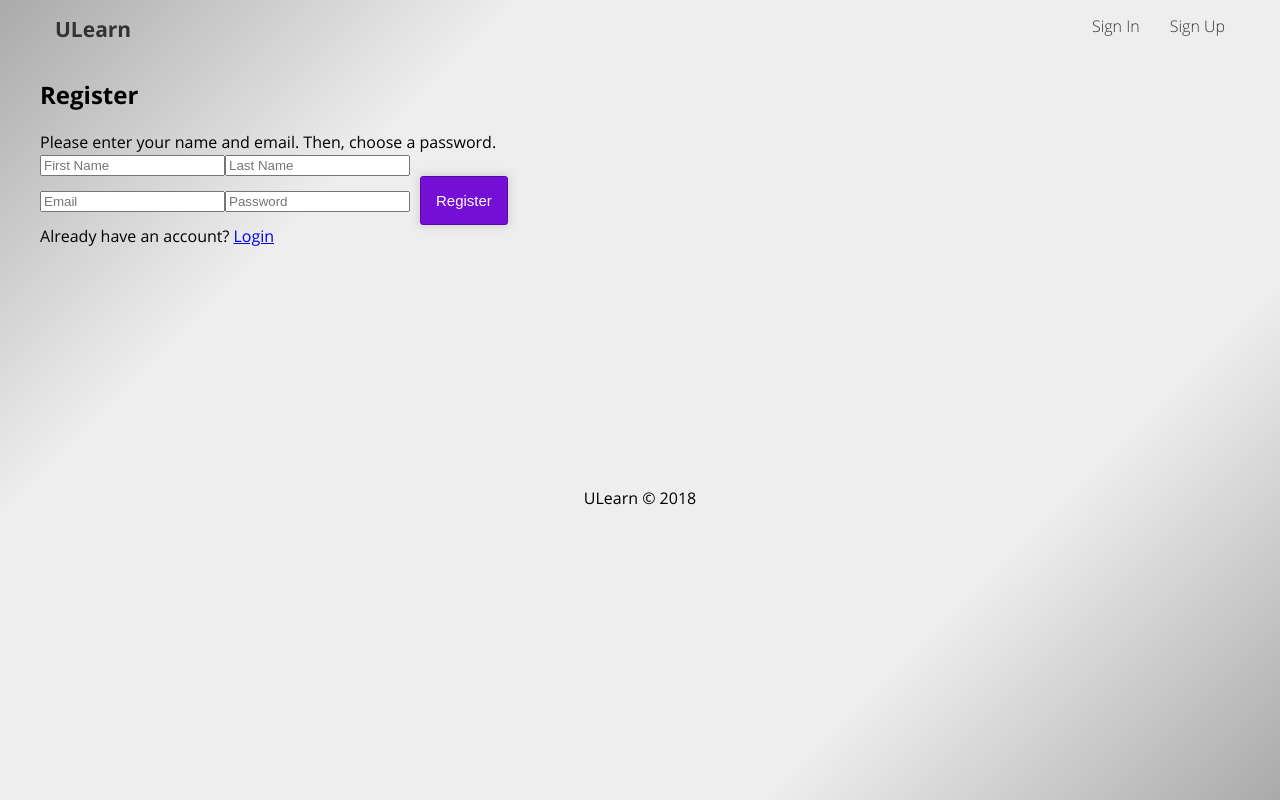
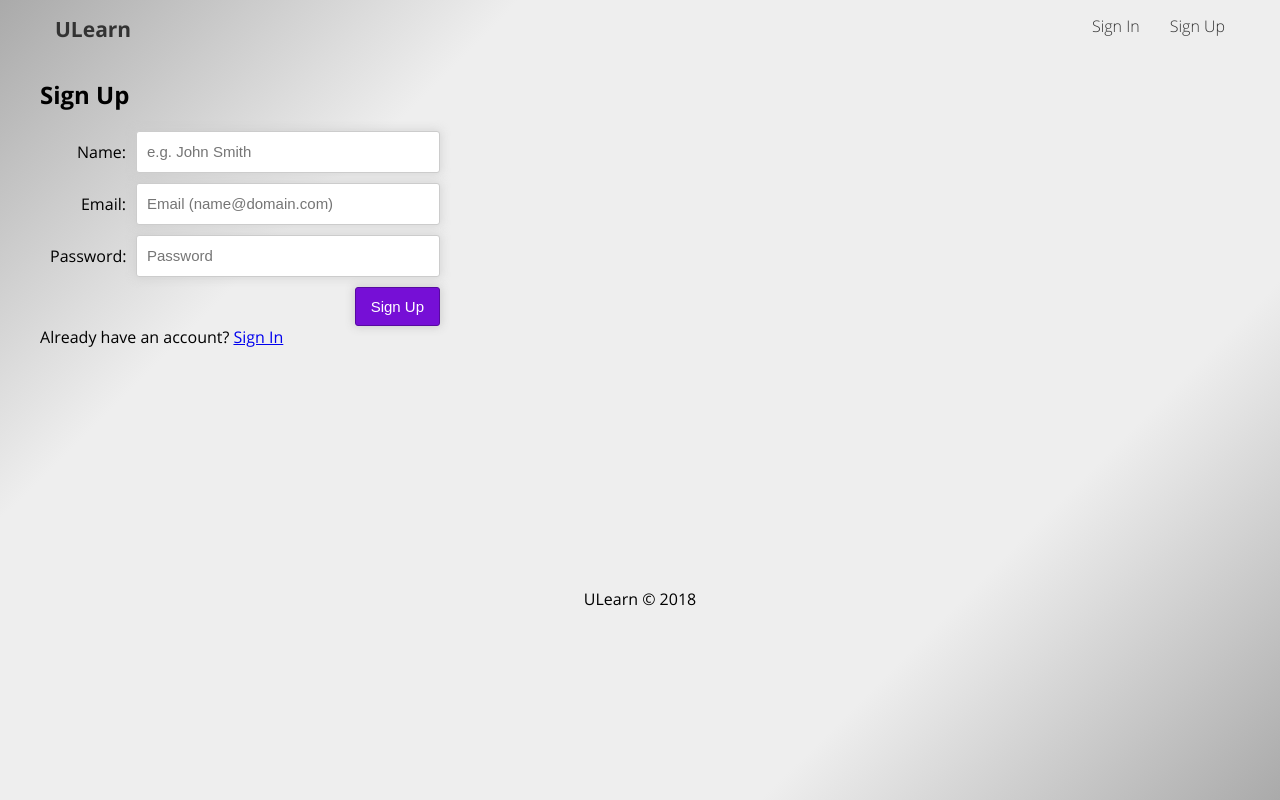
Before and after one commit to sv-uml/ULearn, a React app in the folder src/client/: page /register in a window 1280 px wide. Built offline with nearby package versions, Linux system fonts and the light colour scheme.

Commit message:
[Week 6] Layout consistencies, routing updates and URL fixes

```diff
--- a/src/client/components/auth/Login.tsx
+++ b/src/client/components/auth/Login.tsx
@@ -48,7 +48,7 @@ export class LoginComponent extends React.Component<{}, loginState> {
                     <i className="fa fa-circle-o-notch fa-spin fa-3x fa-fw"></i>
                 </span>
             }
-            <span className="auth-switch">Don't have an account? <Link to="/signup">Register</Link></span>
+            <span className="auth-switch">Don't have an account? <Link to="/register">Register</Link></span>
         </div>
     }
 };
--- a/src/client/components/auth/Register.tsx
+++ b/src/client/components/auth/Register.tsx
@@ -6,7 +6,8 @@ export interface registerState {
     firstName: string,
     lastName: string,
     email: string,
-    password: string
+    password: string,
+    register_pending: boolean
 };
 
 export class RegisterComponent extends React.Component<{}, registerState> {
@@ -17,7 +18,8 @@ export class RegisterComponent extends React.Component<{}, registerState> {
             firstName: "",
             lastName: "",
             email: "",
-            password: ""
+            password: "",
+            register_pending: false
         };
         this.onSubmit = this.onSubmit.bind(this);
     }
@@ -34,19 +36,30 @@ export class RegisterComponent extends React.Component<{}, registerState> {
     }
 
     render() {
-        return <div className="auth-form signup">
-            <h2>Register</h2>
-            <span>Please enter your name and email. Then, choose a password.</span>
+        return <div className="auth">
+            <h2>Sign Up</h2>
             <form onSubmit={e => this.onSubmit(e)}>
-                <div className="auth-signup-name">
-                    <input type="text" ref="register-first-name" placeholder="First Name" onChange={e => this.setState({firstName: e.target.value})} />
-                    <input type="text" ref="register-last-name" placeholder="Last Name" onChange={e => this.setState({lastName: e.target.value})} />
+                <div className="form-element">
+                    <span>Name:</span>
+                    <input type="text" ref="login-email" placeholder="e.g. John Smith" onChange={e => this.setState({email: e.target.value})} />
                 </div>
-                <input type="email" className="register-email" placeholder="Email" onChange={e => this.setState({email: e.target.value})} />
-                <input type="password" className="register-pass" placeholder="Password" onChange={e => this.setState({password: e.target.value})} />
-                <input type="submit" value="Register" />
+                <div className="form-element">
+                    <span>Email:</span>
+                    <input type="text" ref="login-email" placeholder="Email (name@domain.com)" onChange={e => this.setState({email: e.target.value})} />
+                </div>
+                <div className="form-element">
+                    <span>Password:</span>
+                    <input type="password" className="login-pass" placeholder="Password" onChange={e => this.setState({password: e.target.value})} />
+                </div>
+                <input type="submit" value="Sign Up" disabled={this.state.register_pending} />
             </form>
-            <span className="auth-switch">Already have an account? <Link to="/login">Login</Link></span>
+            {
+                this.state.register_pending &&
+                <span className="auth-status-pending">
+                    <i className="fa fa-circle-o-notch fa-spin fa-3x fa-fw"></i>
+                </span>
+            }
+            <span className="auth-switch">Already have an account? <Link to="/login">Sign In</Link></span>
         </div>
     }
 }
--- a/src/client/components/global/Header.tsx
+++ b/src/client/components/global/Header.tsx
@@ -15,7 +15,7 @@ export class HeaderComponent extends React.Component {
                 </div>
                 <div className="header-links">
                     <Link to="/login" className="header-item">Sign In</Link>
-                    <Link to="/signup" className="header-item">Sign Up</Link>
+                    <Link to="/register" className="header-item">Sign Up</Link>
                 </div>
             </div>
         </nav>
```
